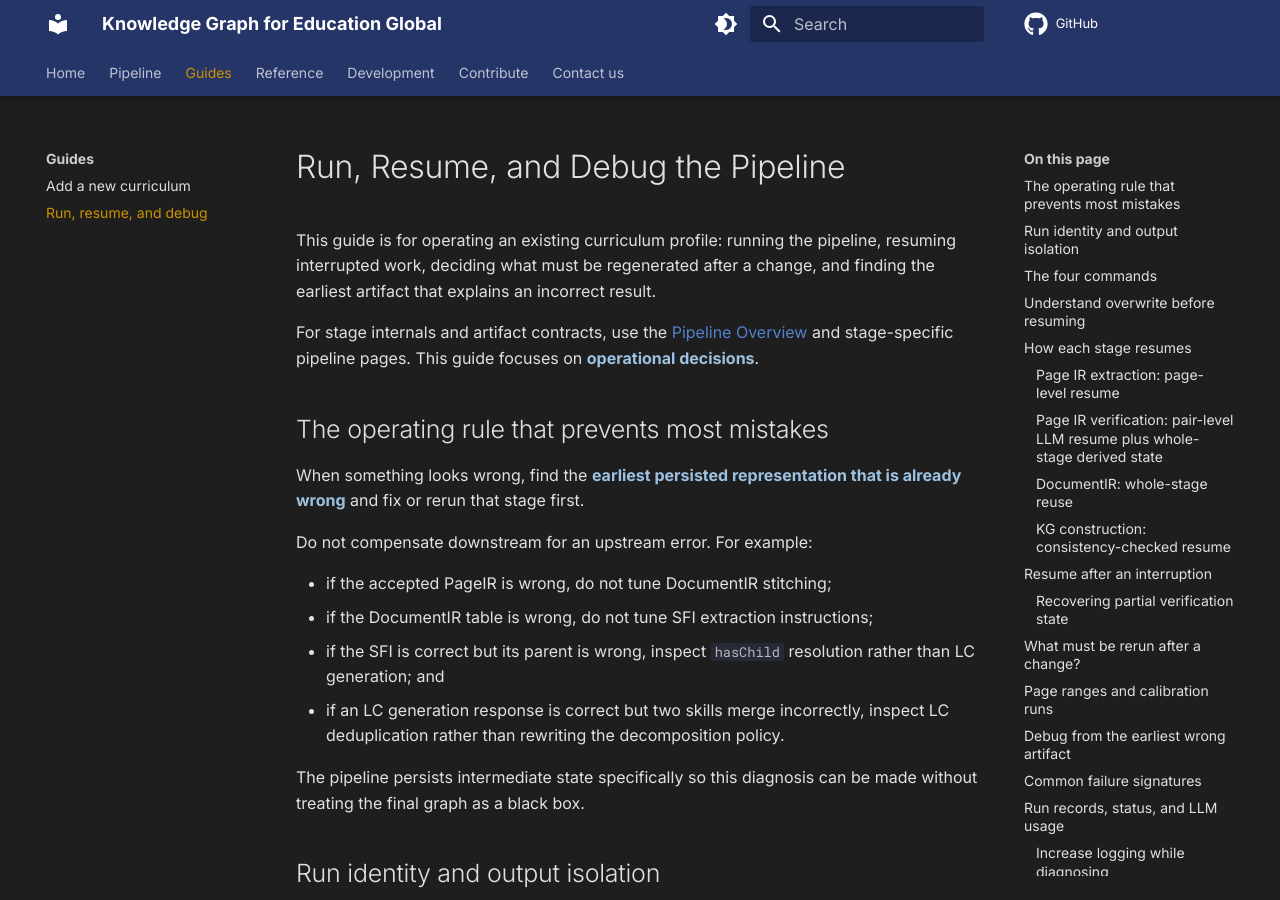
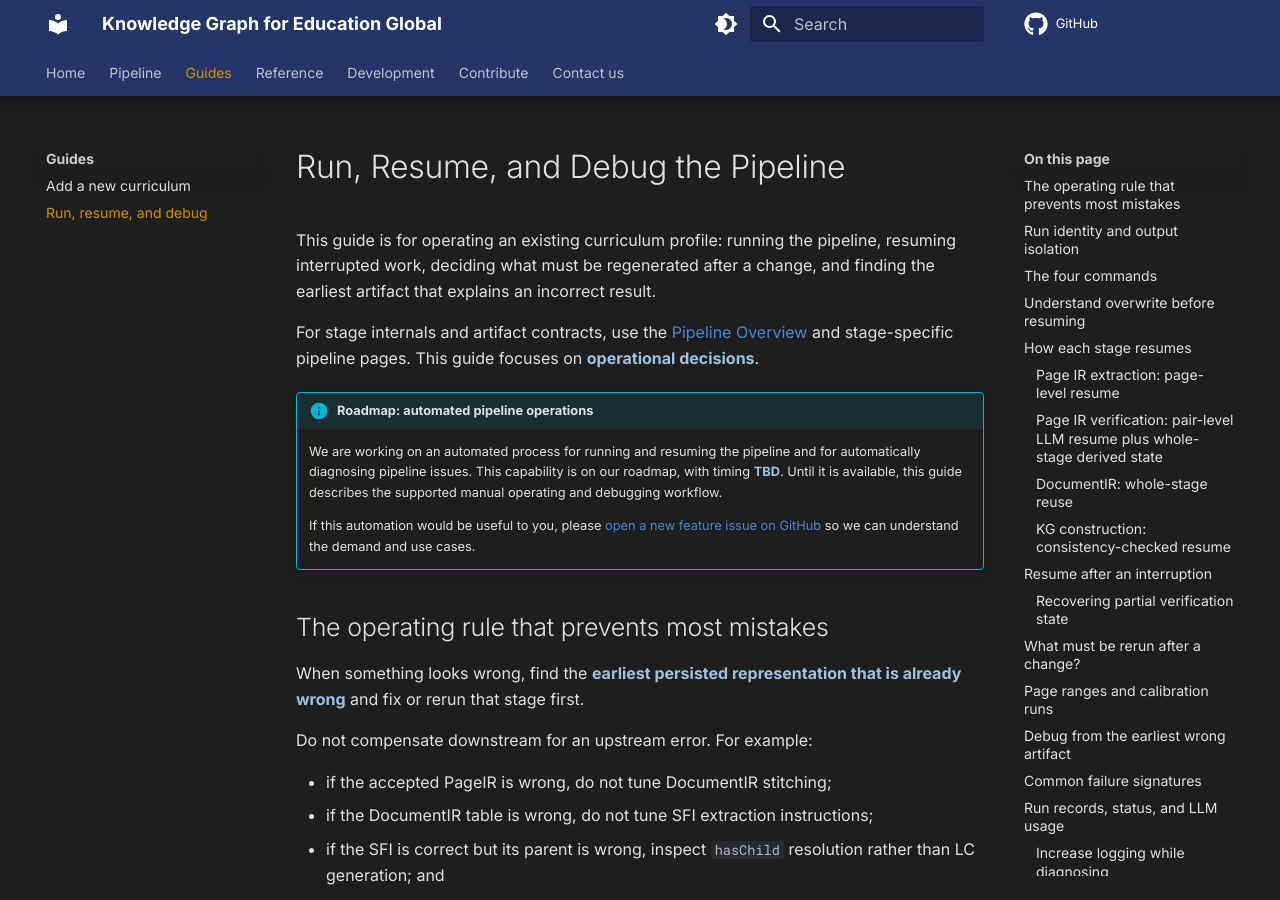
Before and after one commit to IDinsight/KGForEdGlobal, an MkDocs documentation site: the page built from docs/guides/running-and-debugging.md, in a window 1280 px wide and 900 px high. Built offline with MkDocs 1.6.1 and Material for MkDocs 9.7.7, drawn with Linux system fonts in a browser that asks for light colours; comment, search, counter and statistics services are not loaded.

Commit message:
Updating docs.

```diff
--- a/docs/guides/running-and-debugging.md
+++ b/docs/guides/running-and-debugging.md
@@ -7,6 +7,16 @@ finding the earliest artifact that explains an incorrect result.
 For stage internals and artifact contracts, use the
 [Pipeline Overview](../pipeline/index.md) and stage-specific pipeline pages. This guide
 focuses on **operational decisions**.
+
+!!! info "Roadmap: automated pipeline operations"
+    We are working on an automated process for running and resuming the pipeline and for
+    automatically diagnosing pipeline issues. This capability is on our roadmap, with
+    timing **TBD**. Until it is available, this guide describes the supported manual
+    operating and debugging workflow.
+
+    If this automation would be useful to you, please
+    [open a new feature issue on GitHub](https://github.com/IDinsight/SenegalKG/issues/new)
+    so we can understand the demand and use cases.
 
 ## The operating rule that prevents most mistakes
 
```
Also changed, not shown: docs/guides/adding-a-curriculum.md (+9 -0 lines).
